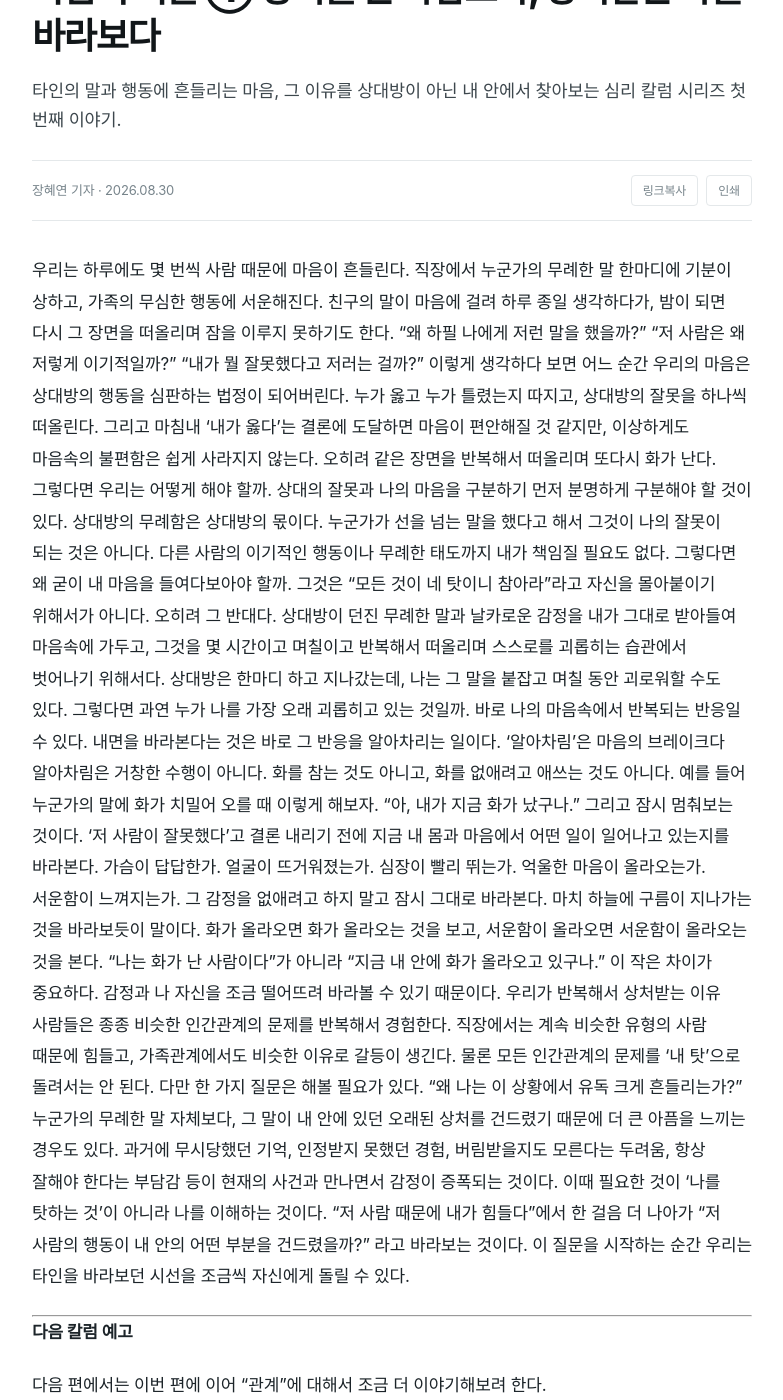
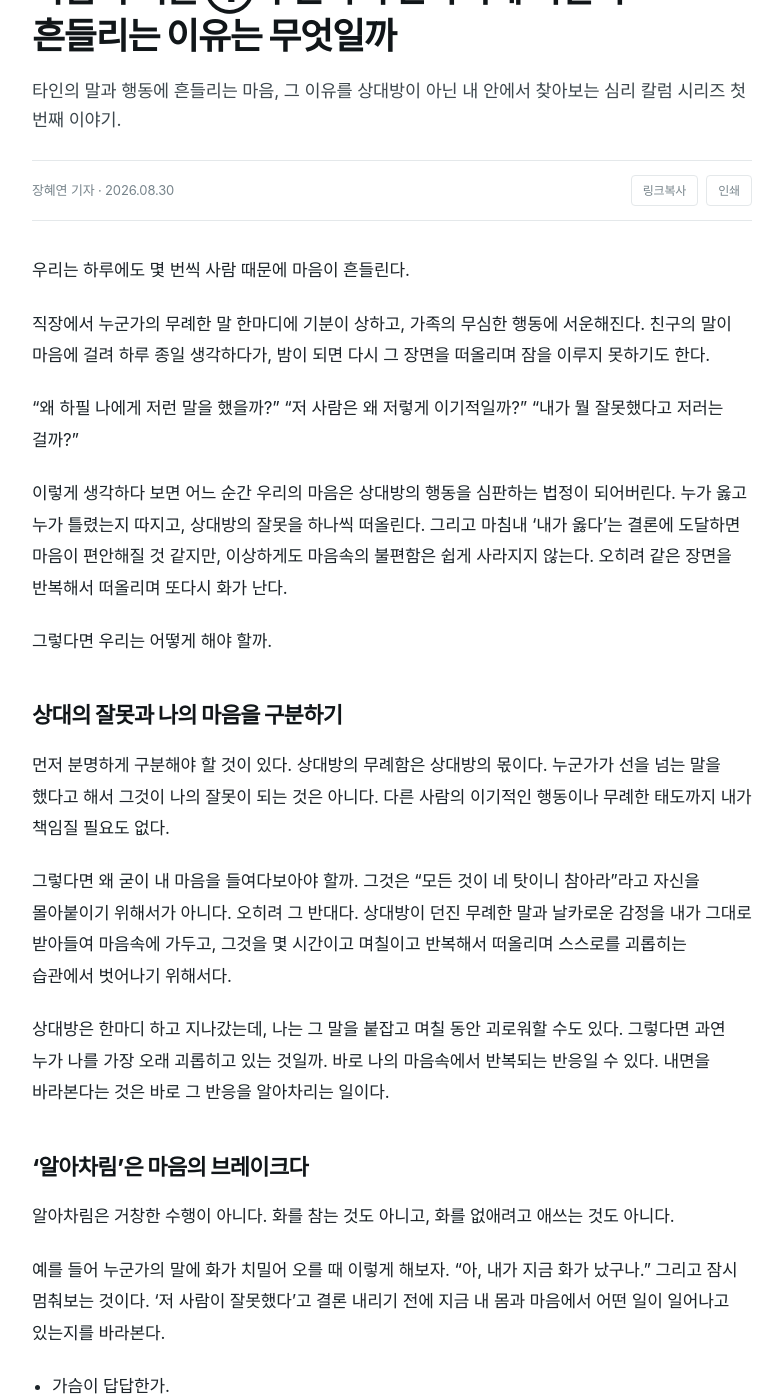
Before and after one commit to kokorojuin-tech/mt-news, a Jekyll site: the page built from _posts/2026-08-30-mind-mirror-1.md, in a window 1280 px wide and 1400 px high, scrolled down 310 px. Shown: the whole window, without its empty margins (248-1031 px from the left). Built offline with Jekyll 4.4.1, drawn with Linux system fonts in a browser that asks for light colours; some web fonts are replaced; some of the changed text lies outside the part shown.

Commit message:
Update 2026-08-30-mind-mirror-1.md

```diff
--- a/_posts/2026-08-30-mind-mirror-1.md
+++ b/_posts/2026-08-30-mind-mirror-1.md
@@ -1,5 +1,5 @@
 ---
-title: "마음의 거울 ① 상처를 준 사람보다, 상처받은 나를 바라보다"
+title: "마음의 거울 ① 누군가의 한마디에 며칠씩 흔들리는 이유는 무엇일까"
 description: "타인의 말과 행동에 흔들리는 마음, 그 이유를 상대방이 아닌 내 안에서 찾아보는 심리 칼럼 시리즈 첫 번째 이야기."
 category: column
 author: 장혜연 기자
@@ -8,57 +8,54 @@
 ---
 
 우리는 하루에도 몇 번씩 사람 때문에 마음이 흔들린다.
+
 직장에서 누군가의 무례한 말 한마디에 기분이 상하고, 가족의 무심한 행동에 서운해진다. 친구의 말이 마음에 걸려 하루 종일 생각하다가, 밤이 되면 다시 그 장면을 떠올리며 잠을 이루지 못하기도 한다.
-“왜 하필 나에게 저런 말을 했을까?”
-“저 사람은 왜 저렇게 이기적일까?”
-“내가 뭘 잘못했다고 저러는 걸까?”
-이렇게 생각하다 보면 어느 순간 우리의 마음은 상대방의 행동을 심판하는 법정이 되어버린다.
-누가 옳고 누가 틀렸는지 따지고, 상대방의 잘못을 하나씩 떠올린다. 그리고 마침내 ‘내가 옳다’는 결론에 도달하면 마음이 편안해질 것 같지만, 이상하게도 마음속의 불편함은 쉽게 사라지지 않는다.
-오히려 같은 장면을 반복해서 떠올리며 또다시 화가 난다.
+
+"왜 하필 나에게 저런 말을 했을까?"
+"저 사람은 왜 저렇게 이기적일까?"
+"내가 뭘 잘못했다고 저러는 걸까?"
+
+이렇게 생각하다 보면 어느 순간 우리의 마음은 상대방의 행동을 심판하는 법정이 되어버린다. 누가 옳고 누가 틀렸는지 따지고, 상대방의 잘못을 하나씩 떠올린다. 그리고 마침내 '내가 옳다'는 결론에 도달하면 마음이 편안해질 것 같지만, 이상하게도 마음속의 불편함은 쉽게 사라지지 않는다. 오히려 같은 장면을 반복해서 떠올리며 또다시 화가 난다.
+
 그렇다면 우리는 어떻게 해야 할까.
-상대의 잘못과 나의 마음을 구분하기
-먼저 분명하게 구분해야 할 것이 있다.
-상대방의 무례함은 상대방의 몫이다.
-누군가가 선을 넘는 말을 했다고 해서 그것이 나의 잘못이 되는 것은 아니다. 다른 사람의 이기적인 행동이나 무례한 태도까지 내가 책임질 필요도 없다.
-그렇다면 왜 굳이 내 마음을 들여다보아야 할까.
-그것은 “모든 것이 네 탓이니 참아라”라고 자신을 몰아붙이기 위해서가 아니다.
-오히려 그 반대다.
-상대방이 던진 무례한 말과 날카로운 감정을 내가 그대로 받아들여 마음속에 가두고, 그것을 몇 시간이고 며칠이고 반복해서 떠올리며 스스로를 괴롭히는 습관에서 벗어나기 위해서다.
-상대방은 한마디 하고 지나갔는데, 나는 그 말을 붙잡고 며칠 동안 괴로워할 수도 있다.
-그렇다면 과연 누가 나를 가장 오래 괴롭히고 있는 것일까.
-바로 나의 마음속에서 반복되는 반응일 수 있다.
-내면을 바라본다는 것은 바로 그 반응을 알아차리는 일이다.
-‘알아차림’은 마음의 브레이크다
-알아차림은 거창한 수행이 아니다.
-화를 참는 것도 아니고, 화를 없애려고 애쓰는 것도 아니다.
-예를 들어 누군가의 말에 화가 치밀어 오를 때 이렇게 해보자.
-“아, 내가 지금 화가 났구나.”
-그리고 잠시 멈춰보는 것이다.
-‘저 사람이 잘못했다’고 결론 내리기 전에 지금 내 몸과 마음에서 어떤 일이 일어나고 있는지를 바라본다.
-가슴이 답답한가.
-얼굴이 뜨거워졌는가.
-심장이 빨리 뛰는가.
-억울한 마음이 올라오는가.
-서운함이 느껴지는가.
-그 감정을 없애려고 하지 말고 잠시 그대로 바라본다.
-마치 하늘에 구름이 지나가는 것을 바라보듯이 말이다.
-화가 올라오면 화가 올라오는 것을 보고, 서운함이 올라오면 서운함이 올라오는 것을 본다.
-“나는 화가 난 사람이다”가 아니라 “지금 내 안에 화가 올라오고 있구나.”
-이 작은 차이가 중요하다.
-감정과 나 자신을 조금 떨어뜨려 바라볼 수 있기 때문이다.
-우리가 반복해서 상처받는 이유
-사람들은 종종 비슷한 인간관계의 문제를 반복해서 경험한다.
-직장에서는 계속 비슷한 유형의 사람 때문에 힘들고, 가족관계에서도 비슷한 이유로 갈등이 생긴다.
-물론 모든 인간관계의 문제를 ‘내 탓’으로 돌려서는 안 된다.
-다만 한 가지 질문은 해볼 필요가 있다.
-“왜 나는 이 상황에서 유독 크게 흔들리는가?”
-누군가의 무례한 말 자체보다, 그 말이 내 안에 있던 오래된 상처를 건드렸기 때문에 더 큰 아픔을 느끼는 경우도 있다.
-과거에 무시당했던 기억, 인정받지 못했던 경험, 버림받을지도 모른다는 두려움, 항상 잘해야 한다는 부담감 등이 현재의 사건과 만나면서 감정이 증폭되는 것이다.
-이때 필요한 것이 ‘나를 탓하는 것’이 아니라 나를 이해하는 것이다.
-“저 사람 때문에 내가 힘들다”에서 한 걸음 더 나아가
-“저 사람의 행동이 내 안의 어떤 부분을 건드렸을까?”
-라고 바라보는 것이다.
-이 질문을 시작하는 순간 우리는 타인을 바라보던 시선을 조금씩 자신에게 돌릴 수 있다.
+
+## 상대의 잘못과 나의 마음을 구분하기
+
+먼저 분명하게 구분해야 할 것이 있다. 상대방의 무례함은 상대방의 몫이다. 누군가가 선을 넘는 말을 했다고 해서 그것이 나의 잘못이 되는 것은 아니다. 다른 사람의 이기적인 행동이나 무례한 태도까지 내가 책임질 필요도 없다.
+
+그렇다면 왜 굳이 내 마음을 들여다보아야 할까. 그것은 "모든 것이 네 탓이니 참아라"라고 자신을 몰아붙이기 위해서가 아니다. 오히려 그 반대다. 상대방이 던진 무례한 말과 날카로운 감정을 내가 그대로 받아들여 마음속에 가두고, 그것을 몇 시간이고 며칠이고 반복해서 떠올리며 스스로를 괴롭히는 습관에서 벗어나기 위해서다.
+
+상대방은 한마디 하고 지나갔는데, 나는 그 말을 붙잡고 며칠 동안 괴로워할 수도 있다. 그렇다면 과연 누가 나를 가장 오래 괴롭히고 있는 것일까. 바로 나의 마음속에서 반복되는 반응일 수 있다. 내면을 바라본다는 것은 바로 그 반응을 알아차리는 일이다.
+
+## '알아차림'은 마음의 브레이크다
+
+알아차림은 거창한 수행이 아니다. 화를 참는 것도 아니고, 화를 없애려고 애쓰는 것도 아니다.
+
+예를 들어 누군가의 말에 화가 치밀어 오를 때 이렇게 해보자. "아, 내가 지금 화가 났구나." 그리고 잠시 멈춰보는 것이다. '저 사람이 잘못했다'고 결론 내리기 전에 지금 내 몸과 마음에서 어떤 일이 일어나고 있는지를 바라본다.
+
+- 가슴이 답답한가.
+- 얼굴이 뜨거워졌는가.
+- 심장이 빨리 뛰는가.
+- 억울한 마음이 올라오는가.
+- 서운함이 느껴지는가.
+
+그 감정을 없애려고 하지 말고 잠시 그대로 바라본다. 마치 하늘에 구름이 지나가는 것을 바라보듯이 말이다. 화가 올라오면 화가 올라오는 것을 보고, 서운함이 올라오면 서운함이 올라오는 것을 본다.
+
+"나는 화가 난 사람이다"가 아니라 "지금 내 안에 화가 올라오고 있구나."
+
+이 작은 차이가 중요하다. 감정과 나 자신을 조금 떨어뜨려 바라볼 수 있기 때문이다.
+
+## 우리가 반복해서 상처받는 이유
+
+사람들은 종종 비슷한 인간관계의 문제를 반복해서 경험한다. 직장에서는 계속 비슷한 유형의 사람 때문에 힘들고, 가족관계에서도 비슷한 이유로 갈등이 생긴다.
+
+물론 모든 인간관계의 문제를 '내 탓'으로 돌려서는 안 된다. 다만 한 가지 질문은 해볼 필요가 있다.
+
+"왜 나는 이 상황에서 유독 크게 흔들리는가?"
+
+누군가의 무례한 말 자체보다, 그 말이 내 안에 있던 오래된 상처를 건드렸기 때문에 더 큰 아픔을 느끼는 경우도 있다. 과거에 무시당했던 기억, 인정받지 못했던 경험, 버림받을지도 모른다는 두려움, 항상 잘해야 한다는 부담감 등이 현재의 사건과 만나면서 감정이 증폭되는 것이다.
+
+이때 필요한 것이 '나를 탓하는 것'이 아니라 나를 이해하는 것이다. "저 사람 때문에 내가 힘들다"에서 한 걸음 더 나아가 "저 사람의 행동이 내 안의 어떤 부분을 건드렸을까?"라고 바라보는 것이다. 이 질문을 시작하는 순간 우리는 타인을 바라보던 시선을 조금씩 자신에게 돌릴 수 있다.
 
 ---
 
```
